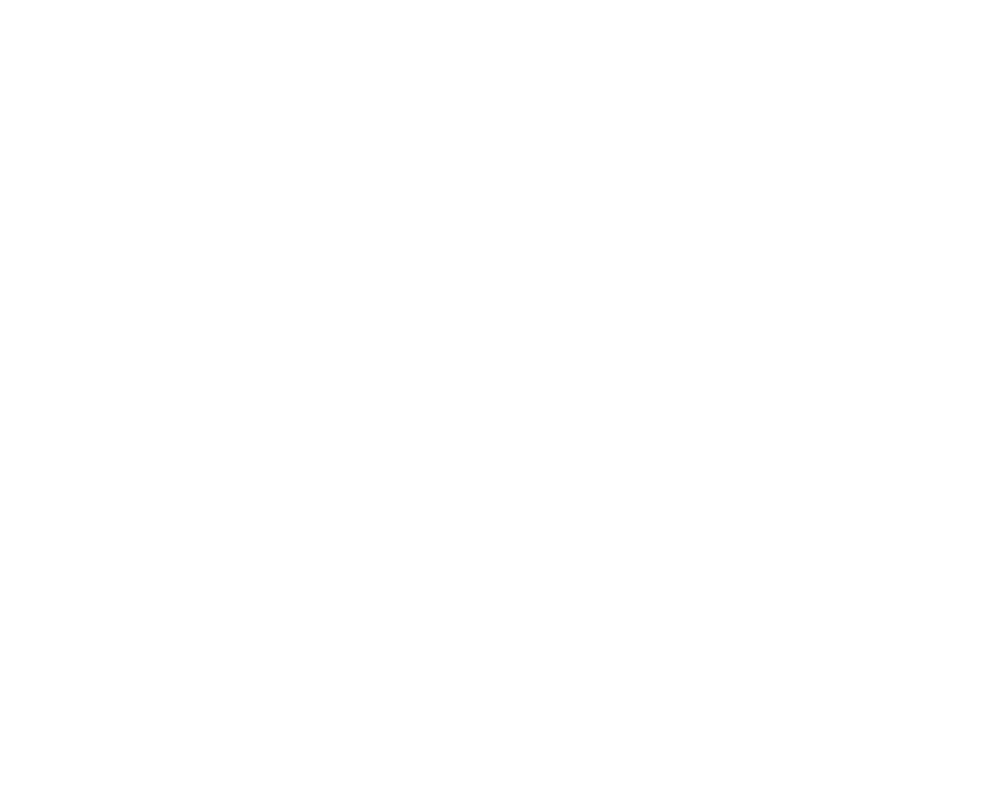
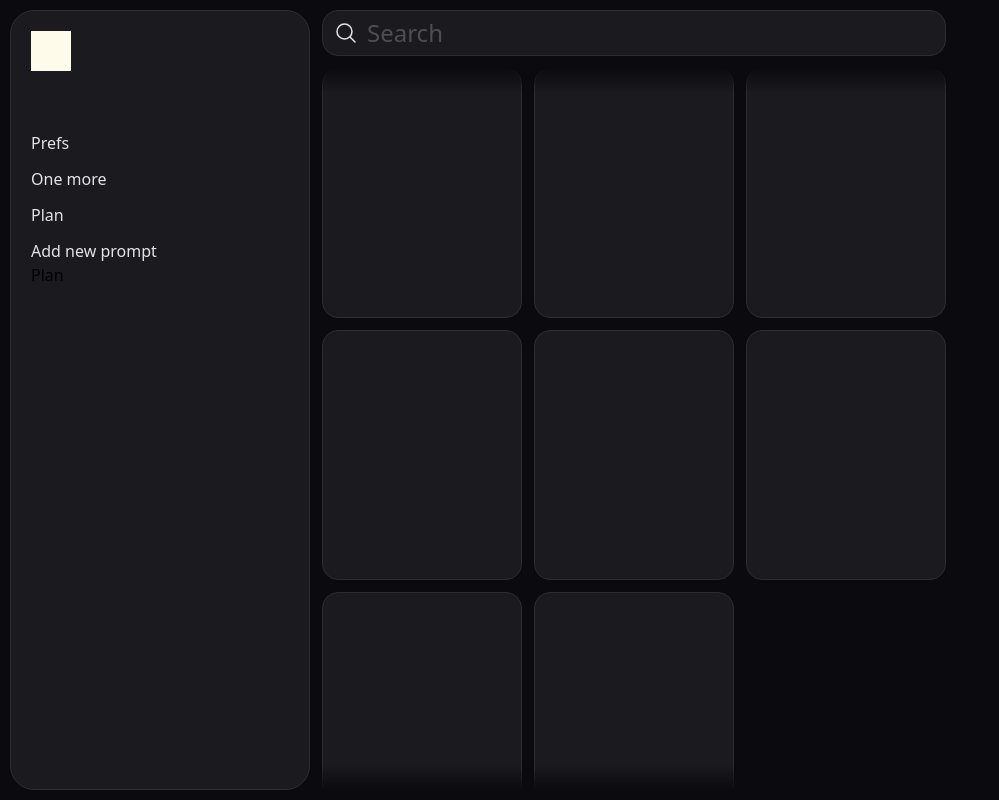
Before and after one commit to PixisProd/project-PB, a React (Vite) app in the folder client/: page /dashboard in a window 1280 px wide. Before the commit this address had no page. Shown: the whole page, without its empty margins (0-999 px from the left). Built offline with nearby package versions, Linux system fonts and the light colour scheme.

Commit message:
layout(dashboard): Create frame for future designing

```diff
--- a/client/src/index.css
+++ b/client/src/index.css
@@ -3,7 +3,7 @@
 .place-holder {
   @apply placeholder:text-phtext bg-pbgray px-5 py-1.5 focus:border-white
   transition duration-300 focus:outline-none text-pbwhite border
-  border-[#2C2C35] rounded-2xl;
+  border-pbborder rounded-2xl;
 }
 
 .pb-link {
@@ -15,12 +15,18 @@
   px-2.5 py-2.5 mx-auto block;
 }
 
+.temp-prompt-card {
+  @apply h-[250px] w-[200px]  bg-pbgray border
+  border-pbborder rounded-2xl;
+}
+
 @theme {
   --color-pbwhite: #e4e4e7;
   --color-bluelink: #2181FF;
   --color-pbblack: #0b0b0f;
   --color-pbgray: #1A1A1F;
   --color-phtext: #4F4F51;
+  --color-pbborder: #2C2C35;
 }
 
 @keyframes slide-up-fade {
--- a/client/src/main.tsx
+++ b/client/src/main.tsx
@@ -4,17 +4,14 @@
 import './index.css';
 import Login from './pages/Login.tsx';
 import Register from './pages/Register.tsx';
-
-
-
-import Aboutt from './pages/aboutt.tsx'
+import Dashboard from './pages/Dashboard.tsx';
 
 
 createRoot(document.getElementById('root')!).render(
   <StrictMode>
     <BrowserRouter>
       <Routes>
-        <Route path='/about' element={<Aboutt />}/>
+        <Route path='/dashboard' element={<Dashboard />}/>
         <Route path='/register' element={<Register />}/>
         <Route path='/login' element={<Login />}/>
       </Routes>
--- /dev/null
+++ b/client/src/pages/Dashboard.tsx
@@ -0,0 +1,46 @@
+function Dashboard() {
+    return (
+        <div className="h-screen w-screen flex bg-pbblack px-2.5 py-2.5">
+            <aside className="p-5 flex flex-col bg-pbgray max-h-screen w-full max-w-[300px] rounded-3xl border border-pbborder">
+                <div className="h-10 w-10 bg-amber-50 mb-15"/>
+                <nav>
+                    <ol className="space-y-3 text-pbwhite">
+                        <li><button>Prefs</button></li>
+                        <li><button>One more</button></li>
+                        <li><button>Plan</button></li>
+                        <li><button className="cursor-pointer">Add new prompt</button></li>
+                    </ol>
+                </nav>
+                <p className="">Plan</p>
+            </aside>
+            <main className="max-w-max w-full ml-3 flex flex-col max-h-screen">
+                <div className="relative">
+                    <button className="hover:opacity-85 transition absolute left-3 top-[23px] -translate-y-1/2 cursor-pointer">
+                        <svg xmlns="http://www.w3.org/2000/svg" fill="none" viewBox="0 0 24 24" strokeWidth={1.5} stroke="currentColor" className="size-6 text-pbwhite">
+                            <path strokeLinecap="round" strokeLinejoin="round" d="m21 21-5.197-5.197m0 0A7.5 7.5 0 1 0 5.196 5.196a7.5 7.5 0 0 0 10.607 10.607Z" />
+                        </svg>
+                    </button>
+                    <input className="text-2xl mb-3 w-full place-holder !pl-11" type="text" name="search" id="search" placeholder="Search"/>
+                </div>
+                <div className="min-h-0 relative">
+                    <div className="absolute top-0 left-0 right-0 z-10 h-6 bg-gradient-to-b from-pbblack to-transparent pointer-events-none" />
+                    <div className="overflow-y-auto h-full">
+                        <div className="grid grid-cols-3 gap-3">
+                            <div className="temp-prompt-card"/>
+                            <div className="temp-prompt-card"/>
+                            <div className="temp-prompt-card"/>
+                            <div className="temp-prompt-card"/>
+                            <div className="temp-prompt-card"/>
+                            <div className="temp-prompt-card"/>
+                            <div className="temp-prompt-card"/>
+                            <div className="temp-prompt-card"/>
+                        </div>
+                    </div>
+                    <div className="absolute bottom-0 left-0 right-0 z-10 h-6 bg-gradient-to-t from-pbblack to-transparent pointer-events-none" />
+                </div>
+            </main>
+        </div>
+    )
+}
+
+export default Dashboard
--- a/client/src/pages/aboutt.tsx
+++ /dev/null
@@ -1,8 +0,0 @@
-
-function Aboutt() {
-    return (
-        <h1>Dashboard</h1>
-    )
-}
-
-export default Aboutt;
--- /dev/null
+++ b/client/src/pages/shadow.tsx
@@ -0,0 +1 @@
+<div className="absolute top-0 left-0 right-0 z-10 h-6 bg-gradient-to-b from-pbblack to-transparent pointer-events-none" />
```
